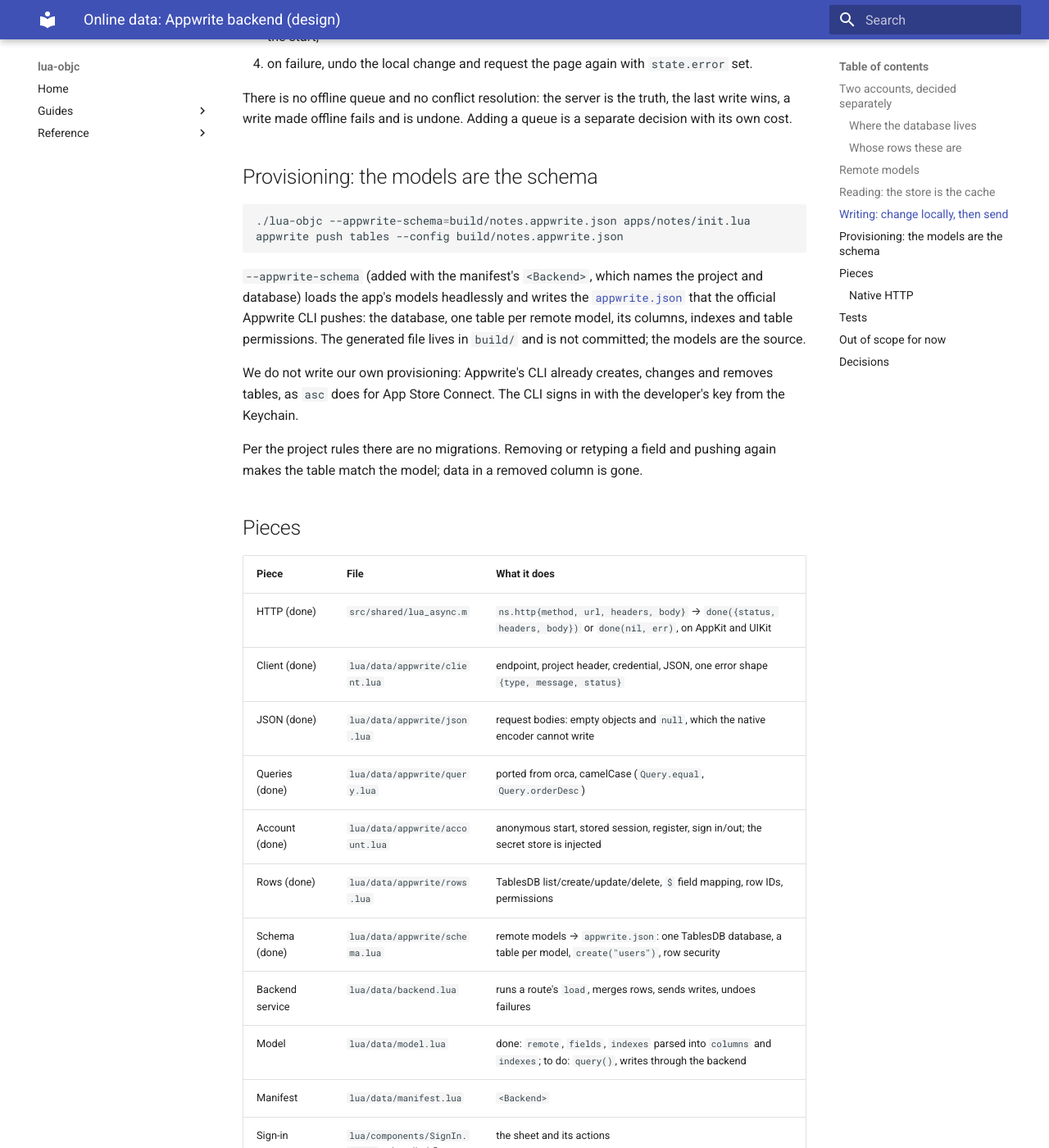
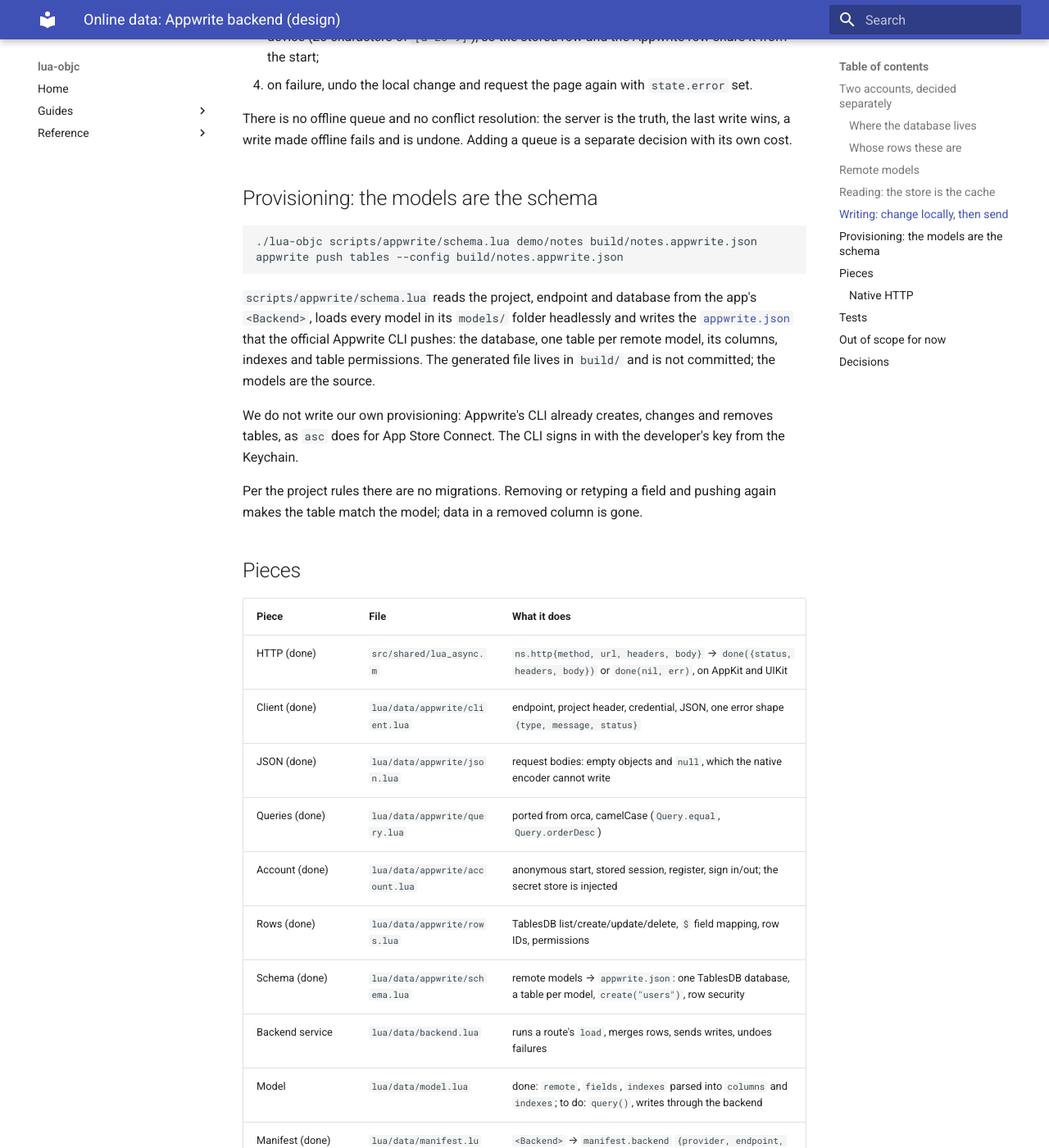
Before and after one commit to corepunch/lua-objc, an MkDocs documentation site: the page built from docs/backend.md, in a window 1280 px wide and 1400 px high, scrolled down 4166 px. Shown: the whole window at 82% size. Built offline with MkDocs 1.6.1 and Material for MkDocs 9.7.7, drawn with Linux system fonts in a browser that asks for light colours; some of the changed text lies outside the part shown.

Commit message:
Read <Backend> from the manifest and write an app's Appwrite schema
<Backend provider="appwrite" /> keeps an app's remote models online. With no
project it is our development project, LuaStudio on Appwrite Cloud
Frankfurt (lua/data/appwrite/development.lua); an app's own project names
endpoint and project. The database defaults to the app folder's name.

scripts/appwrite/schema.lua writes an app's appwrite.json from its
<Backend> and its models/ for `appwrite push tables`, replacing the planned
--appwrite-schema runtime flag.

Co-Authored-By: Claude Opus 5.5 <noreply@anthropic.com>

````diff
--- a/docs/backend.md
+++ b/docs/backend.md
@@ -197,12 +197,13 @@ is a separate decision with its own cost.
 ## Provisioning: the models are the schema
 
 ```sh
-./lua-objc --appwrite-schema=build/notes.appwrite.json apps/notes/init.lua
+./lua-objc scripts/appwrite/schema.lua demo/notes build/notes.appwrite.json
 appwrite push tables --config build/notes.appwrite.json
 ```
 
-`--appwrite-schema` (added with the manifest's `<Backend>`, which names the
-project and database) loads the app's models headlessly and writes the
+`scripts/appwrite/schema.lua` reads the project, endpoint and database from
+the app's `<Backend>`, loads every model in its `models/` folder headlessly
+and writes the
 [`appwrite.json`](https://appwrite.io/docs/tooling/command-line/tables)
 that the official Appwrite CLI pushes: the database, one table per remote
 model, its columns, indexes and table permissions. The generated file
@@ -229,7 +230,9 @@ column is gone.
 | Schema (done) | `lua/data/appwrite/schema.lua` | remote models → `appwrite.json`: one TablesDB database, a table per model, `create("users")`, row security |
 | Backend service | `lua/data/backend.lua` | runs a route's `load`, merges rows, sends writes, undoes failures |
 | Model | `lua/data/model.lua` | done: `remote`, `fields`, `indexes` parsed into `columns` and `indexes`; to do: `query()`, writes through the backend |
-| Manifest | `lua/data/manifest.lua` | `<Backend>` |
+| Manifest (done) | `lua/data/manifest.lua` | `<Backend>` → `manifest.backend` `{provider, endpoint, project, database, development}` |
+| Development project (done) | `lua/data/appwrite/development.lua` | LuaStudio on Appwrite Cloud Frankfurt, `6af0e3d0002aa438b655` |
+| Schema script (done) | `scripts/appwrite/schema.lua` | an app folder → its `appwrite.json` |
 | Sign-in | `lua/components/SignIn.etlua`, a bundled flow | the sheet and its actions |
 
 ### Native HTTP
````
Also changed, not shown: other parts of docs/backend.md (+3 -3 lines), 7 other files.
